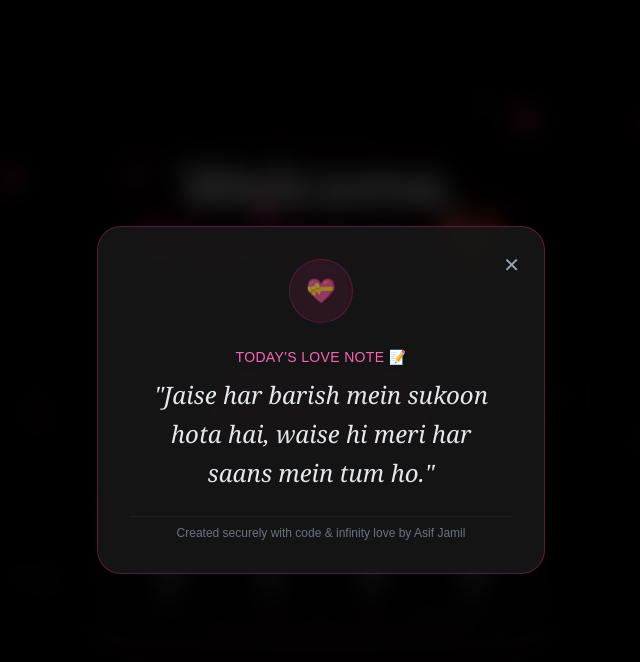
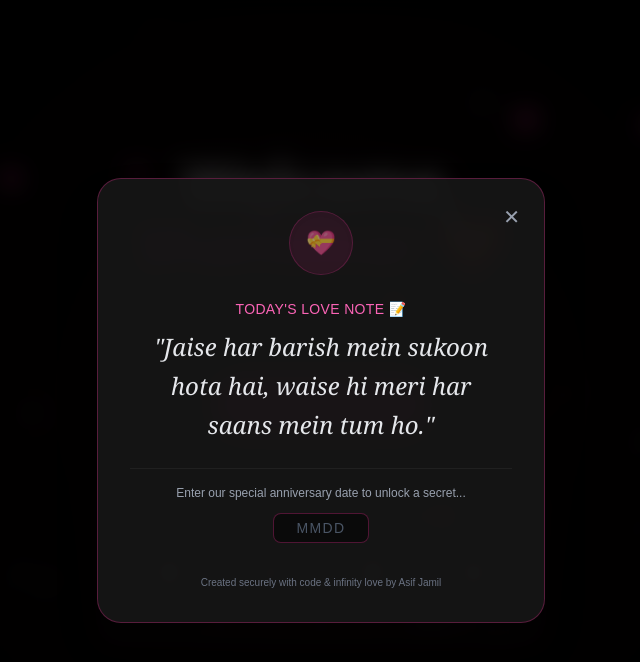
Before and after one commit to Snow-White-468/snow, a Next.js app: page / in a window 1280 px wide. Both pictures are taken after a click on the button "Open My Heart ❤️". Shown: the top 662 px of the page, without its empty margins (319-959 px from the left). Built offline with nearby package versions, Linux system fonts and the light colour scheme.

Commit message:
Feat: Fully updated love button vault logic and cleared linter blocks

```diff
--- a/components/home/LoveButton.tsx
+++ b/components/home/LoveButton.tsx
@@ -6,24 +6,34 @@ import Quote from "./Quote";
 
 export default function LoveButton() {
   const [isOpen, setIsOpen] = useState(false);
+  const [secretInput, setSecretInput] = useState("");
+  const [isUnlocked, setIsUnlocked] = useState(false);
+
+  const checkSecretCode = (val: string) => {
+    setSecretInput(val);
+    if (val === "0607") {
+      setIsUnlocked(true);
+    }
+  };
 
   return (
     <>
-      {/* Premium Animated Heart Trigger Button */}
       <motion.button
         whileHover={{ scale: 1.05 }}
         whileTap={{ scale: 0.95 }}
-        onClick={() => setIsOpen(true)}
+        onClick={() => {
+          setIsOpen(true);
+          setIsUnlocked(false);
+          setSecretInput("");
+        }}
         className="rounded-full bg-pink-600 px-8 py-4 text-lg font-semibold text-white shadow-lg shadow-pink-600/30 cursor-pointer transition-colors hover:bg-pink-700"
       >
         Open My Heart ❤️
       </motion.button>
 
-      {/* Cinematic Modal Popup Layer */}
       <AnimatePresence>
         {isOpen && (
           <div className="fixed inset-0 z-50 flex items-center justify-center p-4">
-            {/* Dark Blur Backdrop Overlay */}
             <motion.div
               initial={{ opacity: 0 }}
               animate={{ opacity: 1 }}
@@ -32,7 +42,6 @@ export default function LoveButton() {
               className="absolute inset-0 bg-black/80 backdrop-blur-md"
             />
 
-            {/* Romeo Letter Glassmorphism Card */}
             <motion.div
               initial={{ opacity: 0, scale: 0.9, y: 20 }}
               animate={{ opacity: 1, scale: 1, y: 0 }}
@@ -50,13 +59,39 @@ export default function LoveButton() {
               </div>
 
               <div className="w-16 h-16 bg-pink-500/10 rounded-full flex items-center justify-center mx-auto border border-pink-500/20 shadow-inner">
-                <span className="text-2xl animate-pulse">💝</span>
+                <span className="text-2xl animate-pulse">{isUnlocked ? "✨" : "💝"}</span>
               </div>
 
-              {/* Dynamic Daily Romance Engine Integration */}
               <Quote />
 
-              <div className="pt-2 border-t border-white/5 text-xs text-gray-500">
+              <div className="pt-4 border-t border-white/5 space-y-3">
+                {!isUnlocked ? (
+                  <>
+                    <p className="text-xs text-gray-400">Enter our special anniversary date to unlock a secret...</p>
+                    <input
+                      type="password"
+                      maxLength={4}
+                      placeholder="MMDD"
+                      value={secretInput}
+                      onChange={(e) => checkSecretCode(e.target.value)}
+                      className="w-24 bg-black/50 border border-pink-500/30 rounded-lg py-1 px-2 text-center text-white placeholder-gray-600 focus:outline-none focus:border-pink-500 text-sm tracking-widest"
+                    />
+                  </>
+                ) : (
+                  <motion.div
+                    initial={{ opacity: 0, scale: 0.8 }}
+                    animate={{ opacity: 1, scale: 1 }}
+                    className="p-3 bg-pink-500/10 border border-pink-500/30 rounded-xl"
+                  >
+                    <p className="text-sm font-semibold text-pink-400">🔒 Secret Vault Unlocked!</p>
+                    <p className="text-xs text-gray-200 mt-1 italic">
+                      {`"Romeo & Juliet were just a story, Asif & Shanowar are real forever."`}
+                    </p>
+                  </motion.div>
+                )}
+              </div>
+
+              <div className="pt-2 text-[10px] text-gray-500">
                 Created securely with code & infinity love by Asif Jamil
               </div>
             </motion.div>
```
